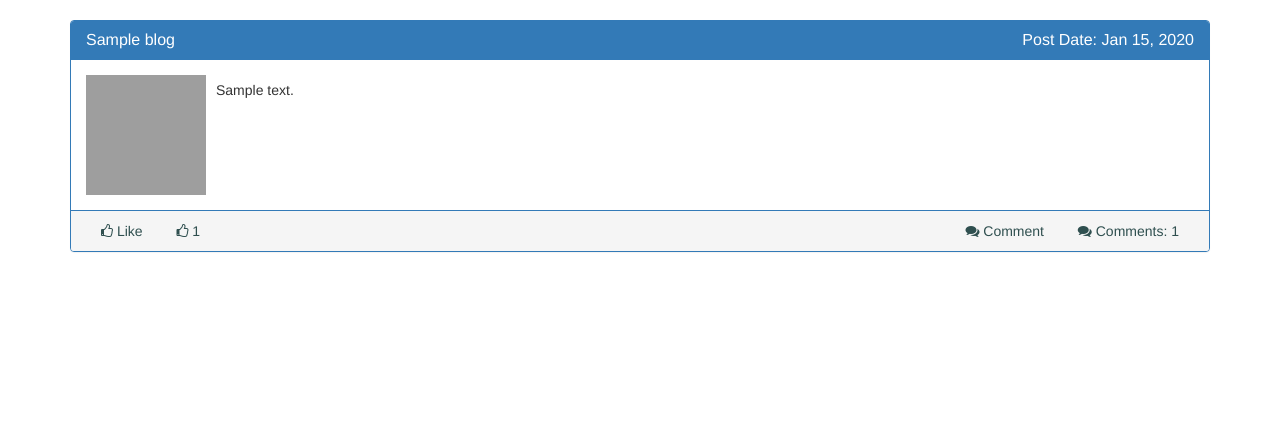
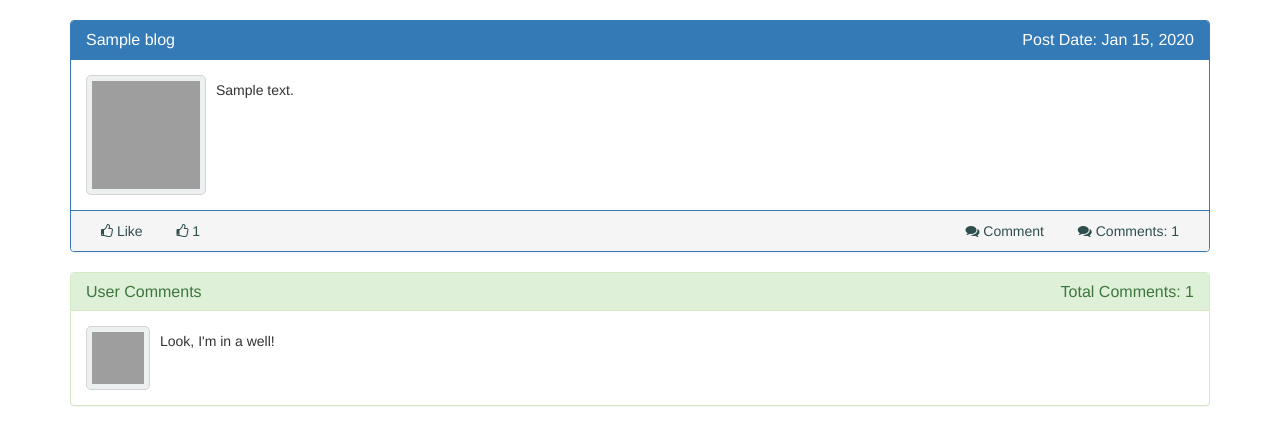
Before and after one commit to hvpulok/MyBlogApp, a Python web app: template templates/selected_blog.html in a window 1280 px wide. Shown: the part 52-497 px from the top of the page. Run offline with Jinja, Linux system fonts and the light colour scheme; the template is opened without the code that fills it: most values are stand-ins (such as "Sample title", 1, 10 or a date in 2020); some libraries are stand-ins or nearby versions; some web fonts are replaced; grey boxes are pictures that could not be loaded.

Commit message:
Add basic layout to visualize comments

```diff
--- a/static/styles.css
+++ b/static/styles.css
@@ -31,3 +31,10 @@ a:visited {
     border-radius: 5px;
     text-decoration: none;
 }
+
+.media-object{
+    padding: 5px;
+    border: 1px solid lightgray;
+    background-color: #ecf0f1;
+    border-radius: 5px;
+}
--- a/templates/selected_blog.html
+++ b/templates/selected_blog.html
@@ -1,5 +1,4 @@
 {% extends "base.html" %}
-
 {% block content %}
 
 <div class="container">
@@ -15,7 +14,7 @@
         <div class="panel-body">
             <div class="media">
                 <div class="media-left">
-                        <img class="media-object" src="http://www.elektroserve.com.my/wp-content/uploads/2015/03/icon1.png" alt="user icon" height="120" width="120">
+                    <img class="media-object" src="https://en.opensuse.org/images/0/0b/Icon-user.png" alt="user icon" height="120" width="120">
                 </div>
                 <div class="media-body">
                     <h4 class="media-heading">
@@ -23,8 +22,7 @@
                                 <span>Author: {{currentUser}}</span>
                                 <hr>
                             {% endif %}
-                        </h4>
-                        {{blog.description.replace('\n', '<br>') | safe}}
+                        </h4> {{blog.description.replace('\n', '<br>') | safe}}
                 </div>
             </div>
         </div>
@@ -46,6 +44,29 @@
             </div>
         </div>
     </div>
+    <div class="panel panel-success">
+        <div class="panel-heading">
+            <h3 class="panel-title">
+                    <div class="row">
+                        <div class="col-xs-6">User Comments</div>
+                        <div class="col-xs-6 text-right"> Total Comments: {{blog.commentCount}}</div>
+                    </div>
+                </h3>
+        </div>
+        <div class="panel-body">
+            <div class="media">
+                <div class="media-left">
+                    <img class="media-object" src="https://en.opensuse.org/images/0/0b/Icon-user.png" alt="user icon" height="64" width="64">
+                </div>
+                <div class="media-body">
+                    <h4 class="media-heading">
+                            {% if currentUser: %}
+                                <span>Author: {{currentUser}}</span>
+                            {% endif %}
+                        </h4> Look, I'm in a well!
+                </div>
+            </div>
+        </div>
     </div>
 
     {% endblock %}
```
Also changed, not shown: templates/blogs.html (+10 -4 lines). Lines whose indentation alone changed are shown as unchanged.
